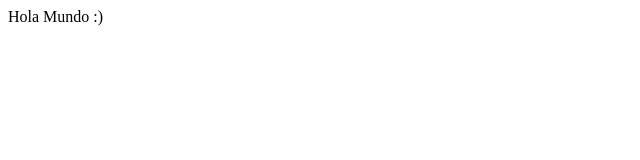
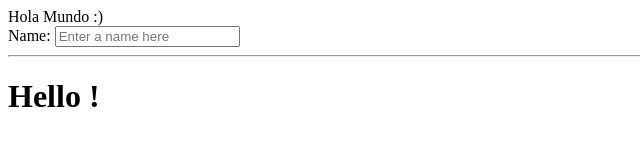
Before and after one commit to ViROscar/ViROscar.github.io, a plain HTML site: page index.html in a window 1280 px wide. Shown: the whole page, without its empty margins (0-640 px from the left). Drawn offline with nearby package versions, Linux system fonts and the light colour scheme.

Commit message:
Primer cambio
desc

```diff
--- a/index.html
+++ b/index.html
@@ -1,6 +1,16 @@
+<!doctype html>
 <html>
-	<head></head>
+	<head>
+		<title>Prueba</title>
+		<script src="https://ajax.googleapis.com/ajax/libs/angularjs/1.6.4/angular.min.js"></script>
+	</head>
 	<body>
 		Hola Mundo :)
+		<div ng-app>
+			<label>Name:</label>
+			<input type="text" ng-model="yourName" placeholder="Enter a name here">
+			<hr>
+			<h1>Hello {{yourName}}!</h1>
+		</div>
 	</body>
 </html>
```
